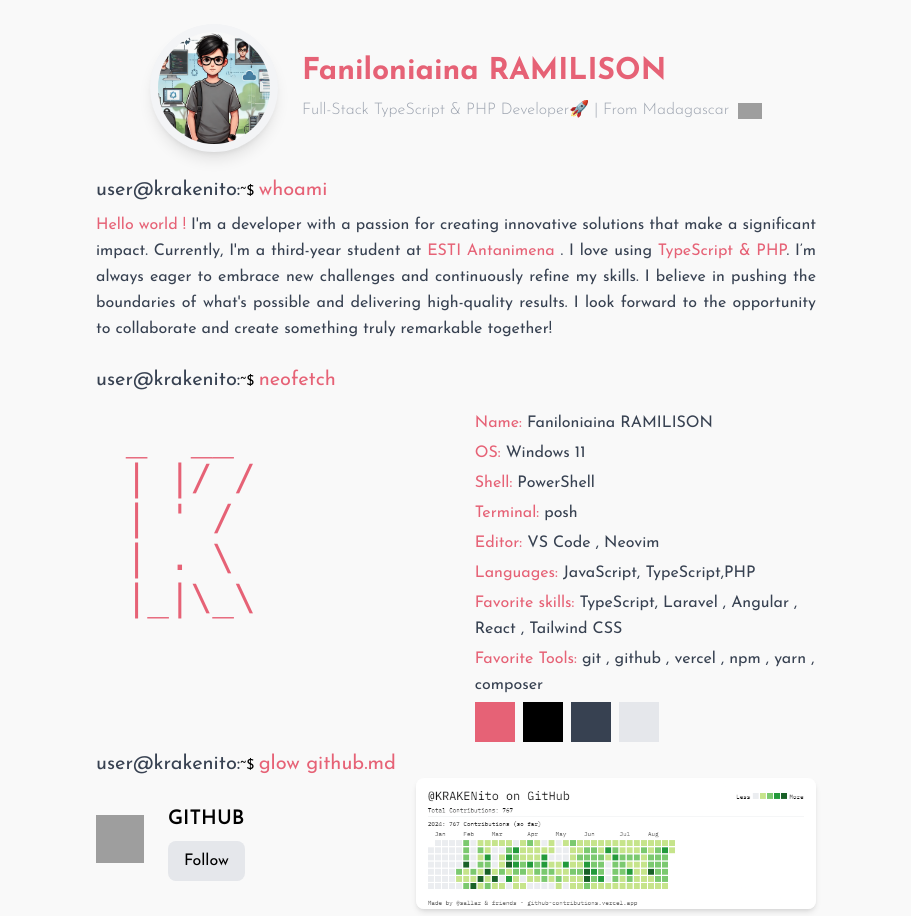
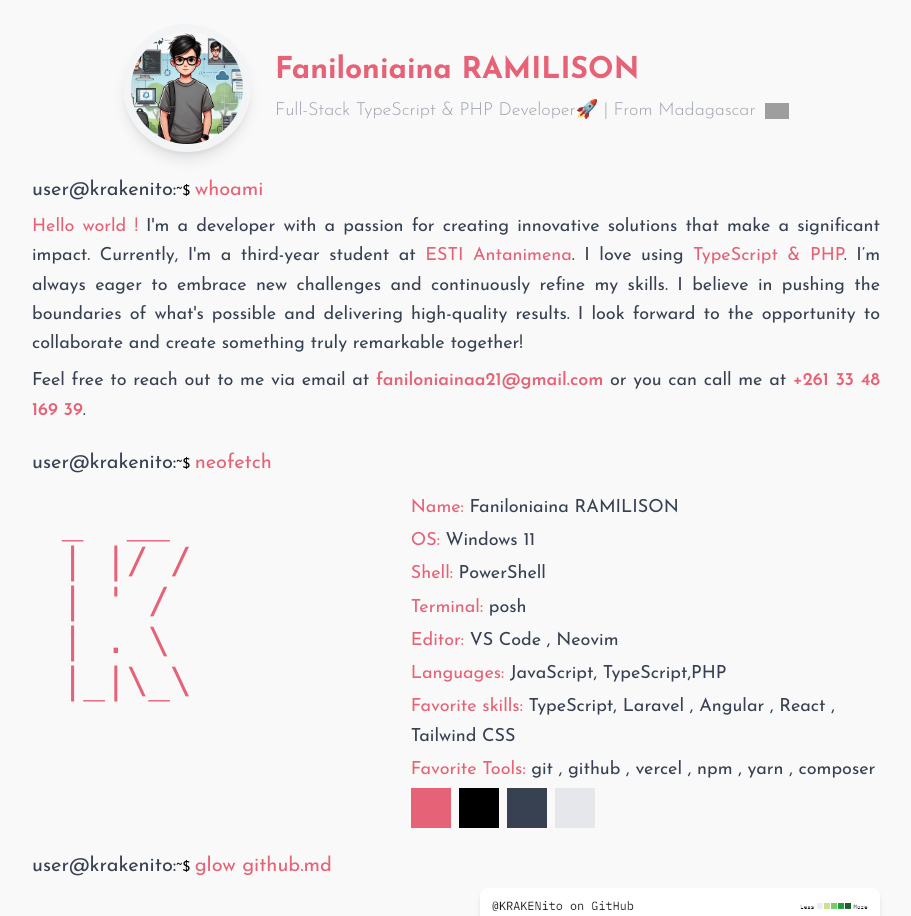
Before and after one commit to KRAKENito/portfolio, an Angular app: page / in a window 1280 px wide. Shown: the top 916 px of the page, without its empty margins (184-1095 px from the left). Built offline with nearby package versions, Linux system fonts and the light colour scheme; grey boxes are pictures that could not be loaded.

Commit message:
feat(contact section) : adding contact section

```diff
--- a/src/app/modules/home/home.component.html
+++ b/src/app/modules/home/home.component.html
@@ -1,5 +1,5 @@
 <div
-  class="flex flex-col items-center justify-center p-6 w-full max-w-3xl mx-auto"
+  class="flex flex-col items-center justify-center p-6 w-full max-w-4xl mx-auto"
 >
   <!-- Profile Picture and Name -->
   <div class="flex flex-row items-center space-x-6">
@@ -33,13 +33,29 @@
       <span class="text-[#E66276]">Hello world !</span> I'm a developer with a
       passion for creating innovative solutions that make a significant impact.
       Currently, I'm a third-year student at
-      <span class="text-[#E66276]">ESTI Antanimena</span> . I love using
+      <span class="text-[#E66276]">ESTI Antanimena</span>. I love using
       <span class="text-[#E66276]">TypeScript & PHP</span>. I’m always eager to
       embrace new challenges and continuously refine my skills. I believe in
       pushing the boundaries of what's possible and delivering high-quality
       results. I look forward to the opportunity to collaborate and create
       something truly remarkable together!
     </p>
+    <!-- Contact Section -->
+    <div class="mt-2">
+      <p class="text-justify leading-relaxed text-gray-700">
+        Feel free to reach out to me via email at
+        <a
+          href="mailto:faniloniainaa21@gmail.com"
+          class="text-[#E66276] font-semibold hover:underline"
+          >faniloniainaa21&#64;gmail.com</a
+        >
+
+        or you can call me at
+        <span class="text-[#E66276] font-semibold hover:underline"
+          >+261 33 48 169 39</span
+        >.
+      </p>
+    </div>
   </div>
 
   <!-- About Section -->
@@ -102,14 +118,16 @@
   </div>
 
   <!-- GitHub Section -->
-  <div class="w-full mt-2">
+  <div class="w-full mt-6">
     <div class="w-full text-left text-black">
       <p class="text-sm">
         <span class="text-xl text-gray-700">user&#64;krakenito:</span>~$
         <span class="text-[#E66276] text-xl">glow github.md </span>
       </p>
     </div>
-    <div class="flex flex-col md:flex-row items-start justify-between w-full">
+    <div
+      class="flex flex-col md:flex-row items-start mt-2 justify-between w-full"
+    >
       <div
         class="flex flex-col md:flex-row items-center space-x-4 md:space-x-6 text-left my-auto"
       >
--- a/src/styles.css
+++ b/src/styles.css
@@ -6,5 +6,5 @@
 body {
     background-color: rgba(220, 220, 220, 0.144);
     font-family: "Josefin Sans", sans-serif;
-
+    font-size: large;
 }
```
